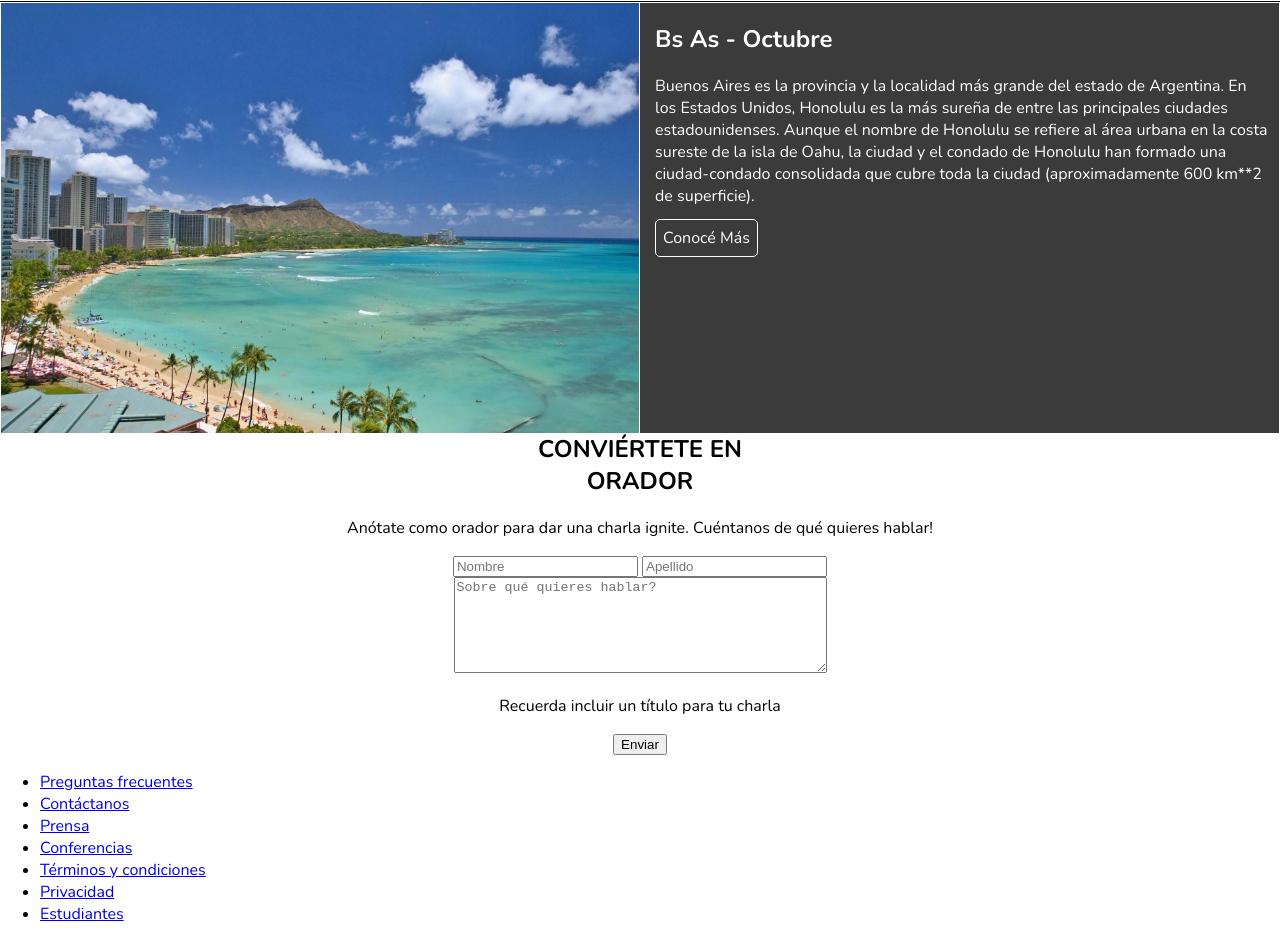
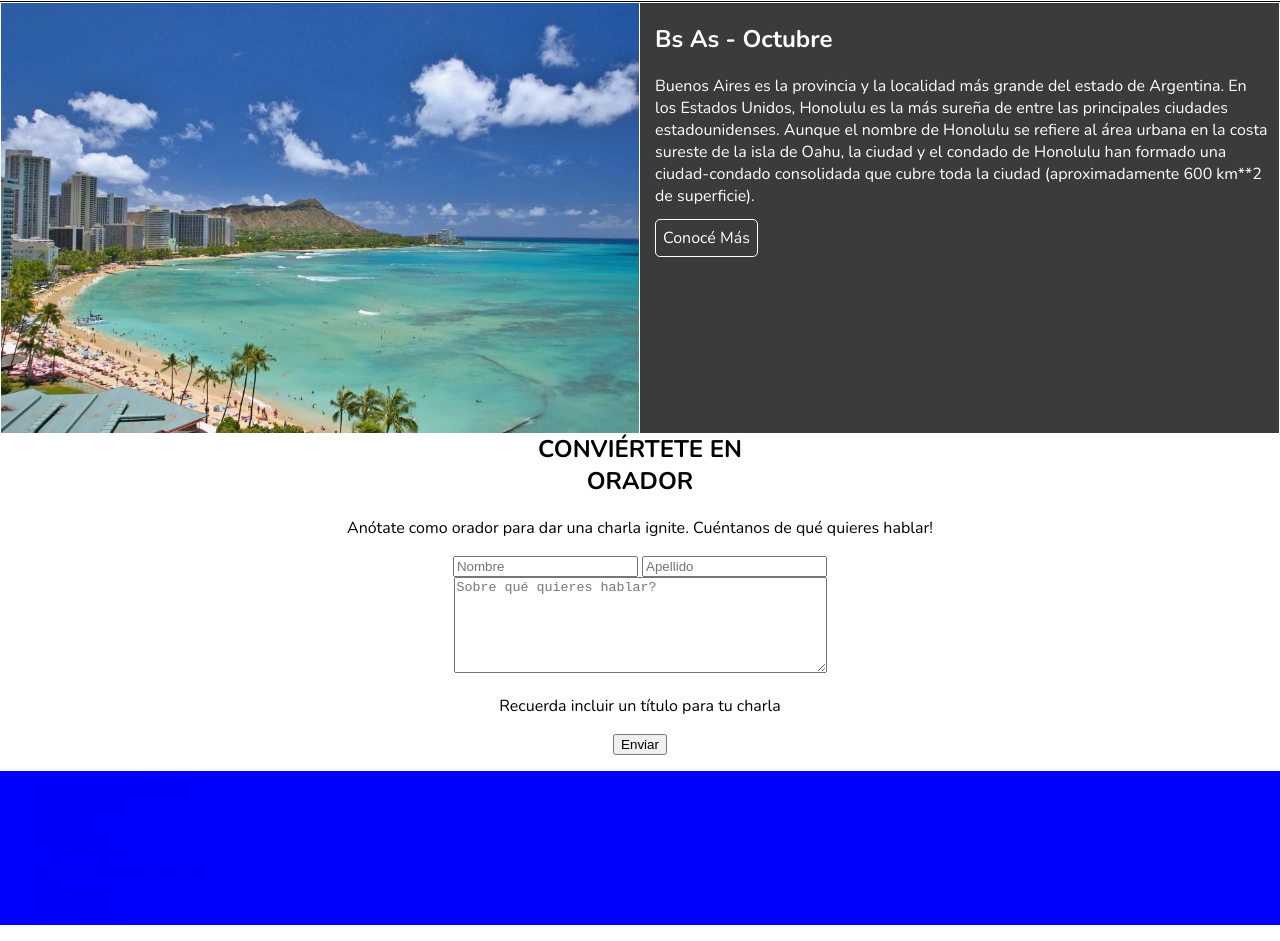
Before and after one commit to lu-castro/Oradores, a plain HTML site: page index.html in a window 1280 px wide. Shown: the part 1127-2068 px from the top of the page. Drawn offline with nearby package versions, Linux system fonts and the light colour scheme; a web font is replaced by a local one.

Commit message:
quitando la decoración del texto de el footer y agregándole color de fondo

```diff
--- a/css/styles.css
+++ b/css/styles.css
@@ -207,3 +207,14 @@ nav {
 #conviérteteEnOrador, form {
     text-align: center;
 }
+
+#listadoFooter {
+    background-color: blue;
+    color: white;
+    list-style: none;
+    margin-bottom: 0%;
+}
+
+#listadoFooter li {
+    text-decoration: none;
+}
```
